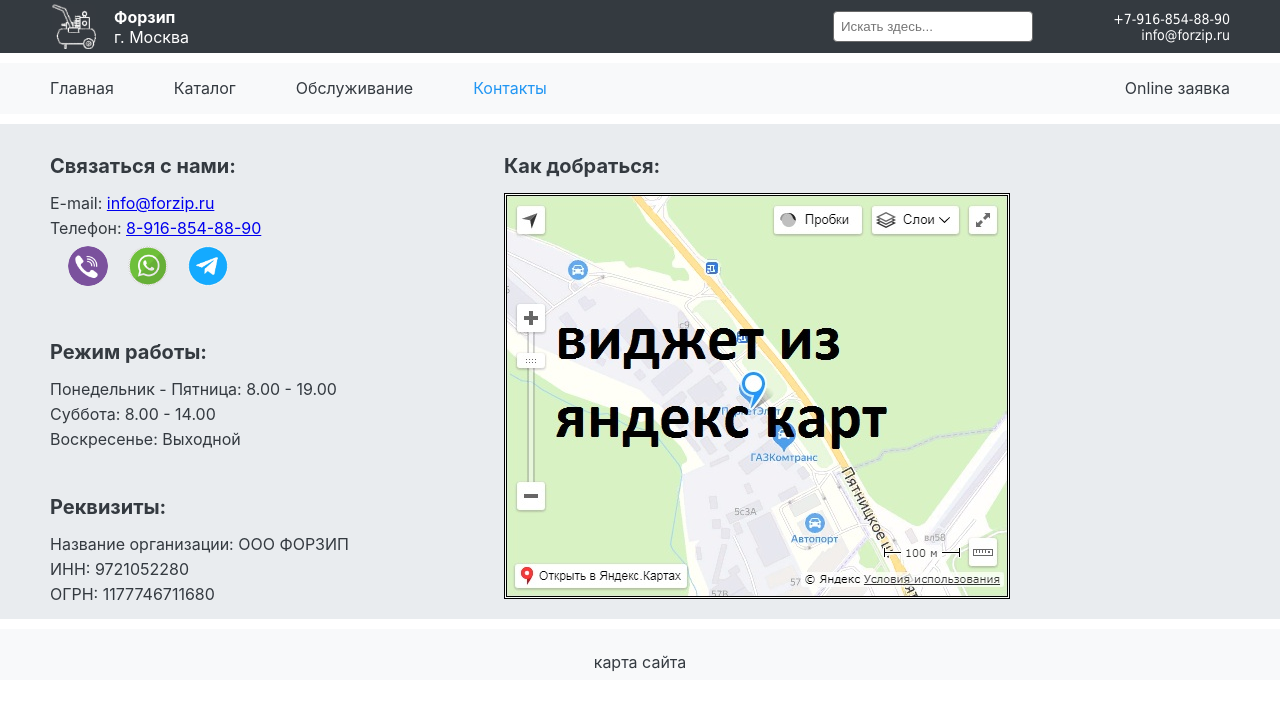
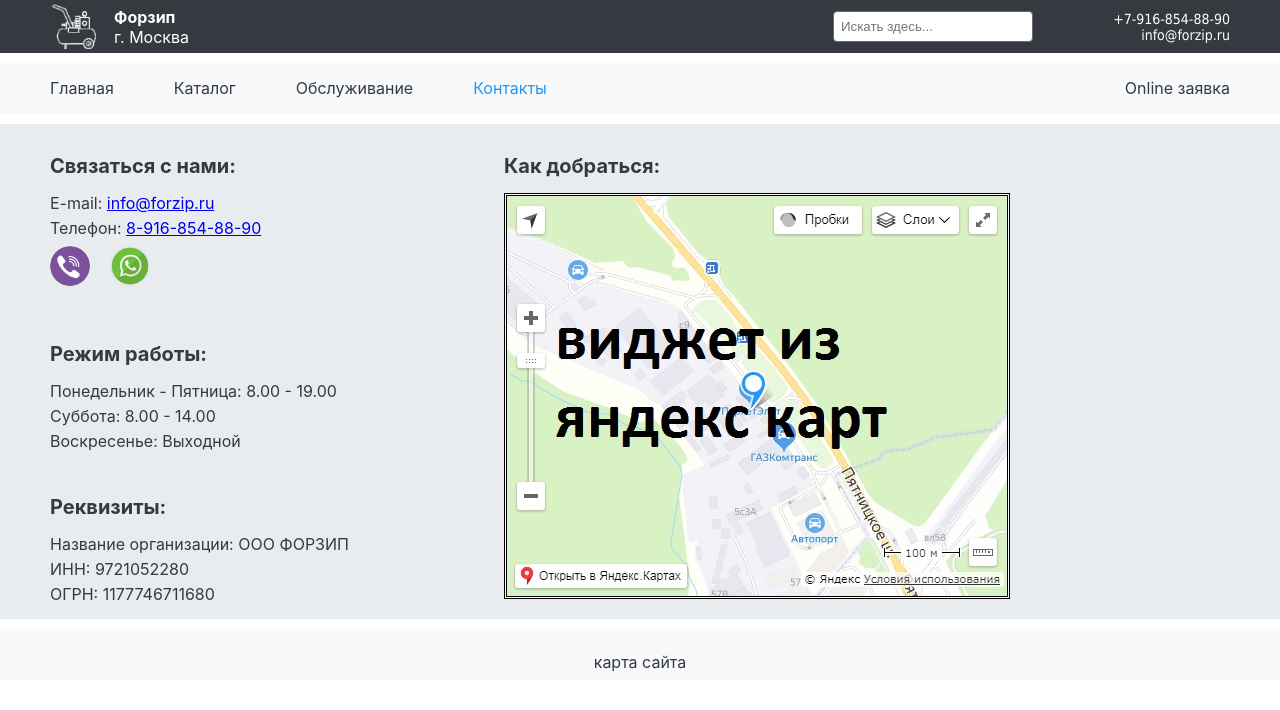
Before and after one commit to natagolovkina/forzip, a plain HTML site: page HTML contacts.html in a window 1280 px wide. Drawn offline with Linux system fonts and the light colour scheme.

Commit message:
сделал картинки мессенджеров кликабельными. ВОтсап проверил на компе. Скрыл иконку телеграмма

```diff
--- a/CSS common.css
+++ b/CSS common.css
@@ -110,6 +110,10 @@
 	visibility: hidden;
 }
 
+.display_none {
+	display: none;
+}
+
 .box-sizing {
 	box-sizing: border-box;
 }
--- a/CSS content-contacts.css
+++ b/CSS content-contacts.css
@@ -16,13 +16,16 @@
 }
 
 .content__descriptionContainer_description_messengerContainer {
-	margin: 8px;
+	margin: 8px 0;
+}
+
+.messengerLink {
+	margin-right: 20px;
 }
 
 .messengerLogo {
 	height: 40px;
 	width: 40px;
-	margin: 0 10px;
 	border-radius: 50%;
 }
 
--- a/HTML contacts.html
+++ b/HTML contacts.html
@@ -28,9 +28,13 @@
 						<p class="content__descriptionContainer_description_text textFontDefault">E-mail: <a href="mailto:info@forzip.ru">info@forzip.ru</a></p>
 						<p class="content__descriptionContainer_description_text textFontDefault">Телефон: <a href="tel:+79168548890" >8-916-854-88-90</a></p>
 						<div class="content__descriptionContainer_description_messengerContainer flex">
-							<img src="contacts/viber-logo3.png" alt="" class="messengerLogo">
-							<img src="contacts/whatsapp-logo2.jpg" alt="" class="messengerLogo">
-							<img src="contacts/telegramm-logo.jpg" alt="" class="messengerLogo">
+							<a href="viber://chat?number=+79168548890" class="messengerLink">
+								<img src="contacts/viber-logo3.png" alt="" class="messengerLogo">
+							</a>
+							<a href="https://wa.me/79168548890" class="messengerLink">
+								<img src="contacts/whatsapp-logo2.jpg" alt="" class="messengerLogo">
+							</a>
+							<img src="contacts/telegramm-logo.jpg" alt="" class="messengerLogo display_none">
 						</div>
 					</div>
 					<div class="content__descriptionContainer_description">
```
